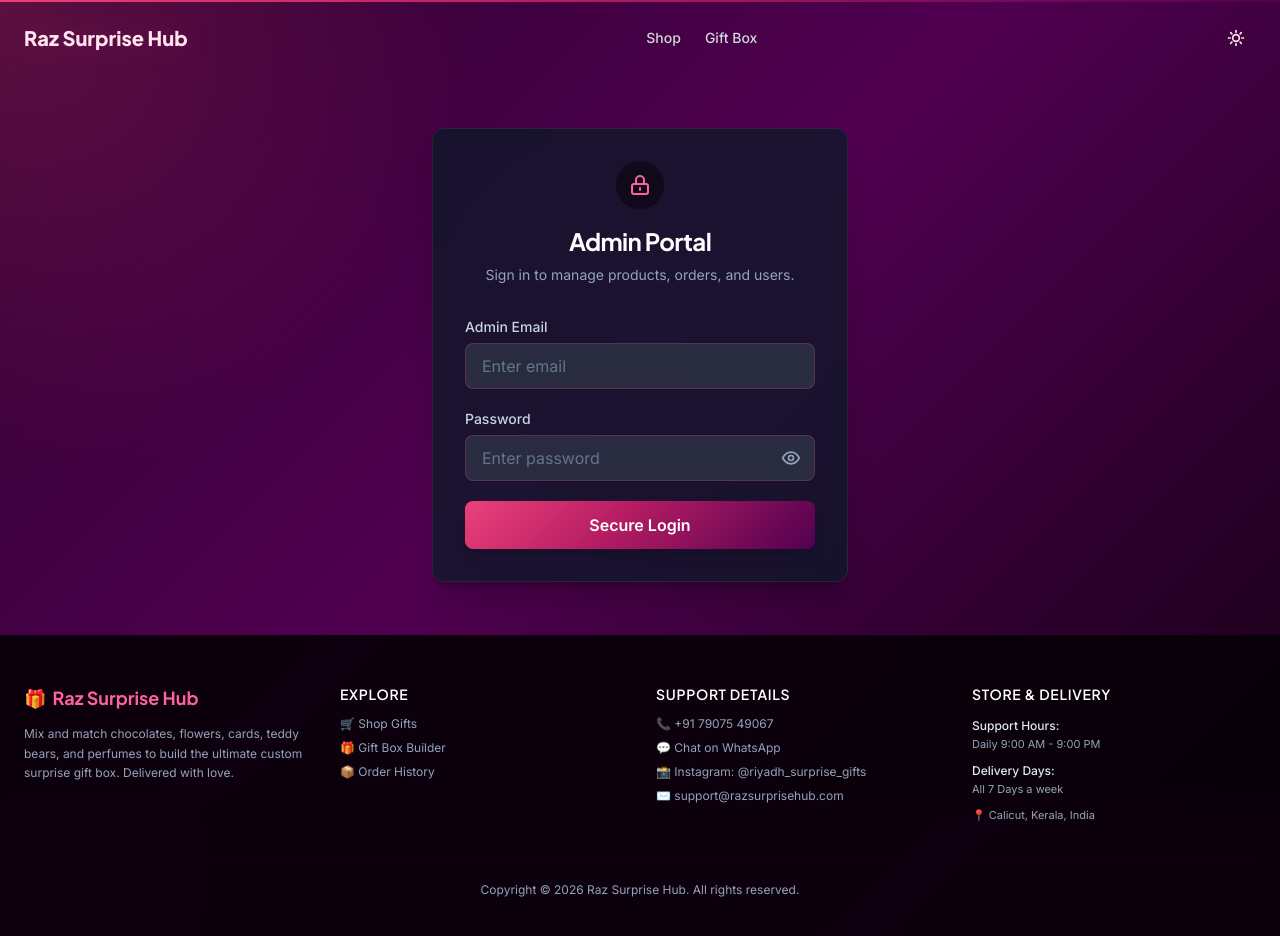
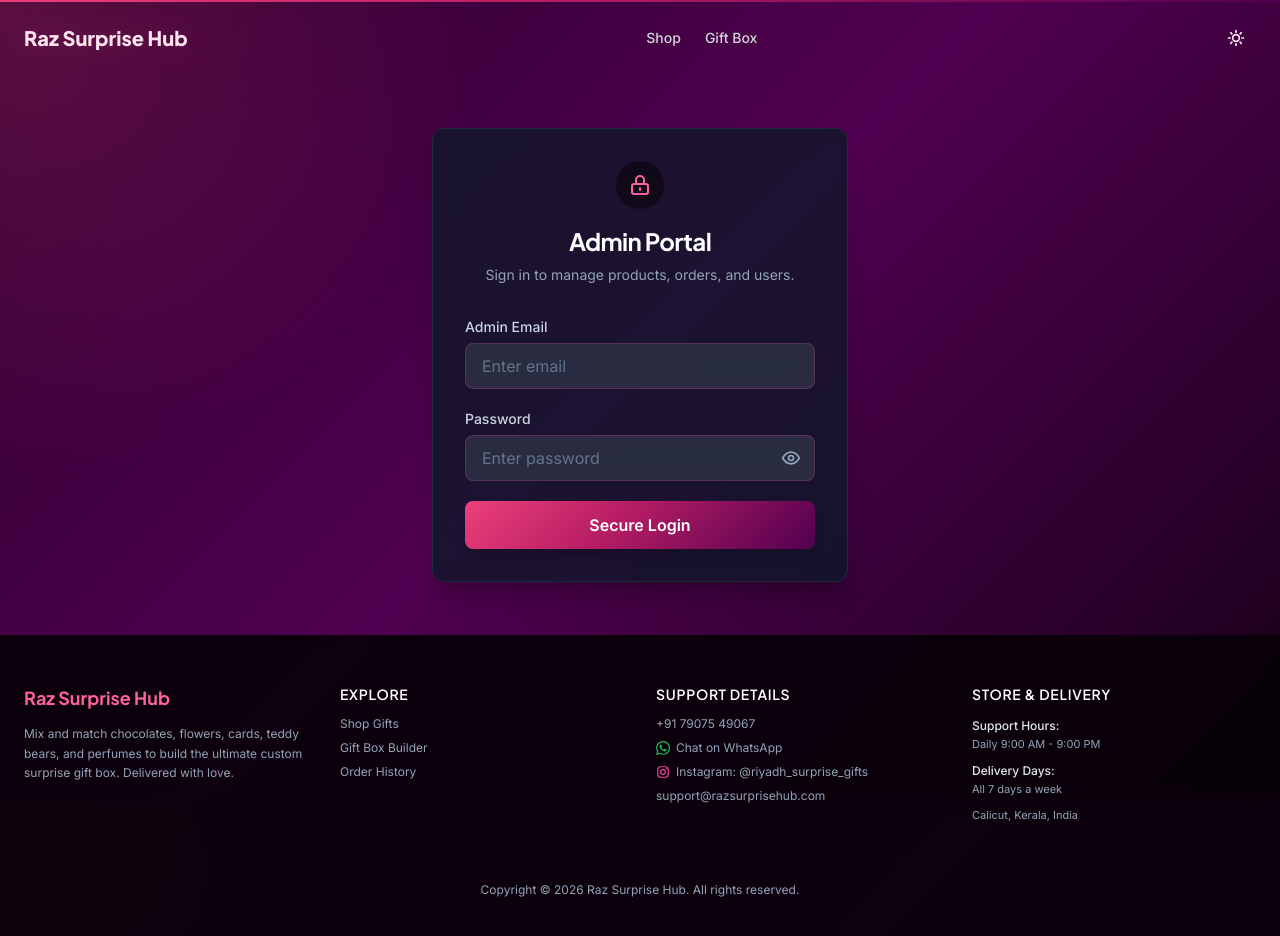
Before and after one commit to muhammedshammashere/razsurprisehub, a React (Vite) app in the folder client/: page /admin in a window 1280 px wide. Shown: the top 936 px of the page. Built offline with nearby package versions, Linux system fonts and the light colour scheme; no server answers; the HTML template or start-up script is replaced by a standard one.

Commit message:
instagram and whatapp icon added in footer

```diff
--- a/client/src/components/layout/Footer.jsx
+++ b/client/src/components/layout/Footer.jsx
@@ -1,77 +1,91 @@
 import { Link } from 'react-router-dom';
+
+function WhatsAppIcon({ className = 'h-4 w-4' }) {
+  return (
+    <svg className={className} viewBox="0 0 24 24" fill="currentColor" aria-hidden="true">
+      <path d="M20.52 3.48A11.82 11.82 0 0 0 12.1 0C5.56 0 .24 5.32.24 11.86c0 2.09.55 4.13 1.59 5.93L.14 24l6.36-1.67a11.85 11.85 0 0 0 5.6 1.43h.01c6.54 0 11.86-5.32 11.86-11.86 0-3.17-1.23-6.15-3.45-8.42ZM12.1 21.76h-.01a9.84 9.84 0 0 1-5.02-1.38l-.36-.21-3.77.99 1.01-3.68-.24-.38a9.82 9.82 0 0 1-1.5-5.24C2.21 6.41 6.65 2 12.1 2a9.8 9.8 0 0 1 6.99 2.9 9.83 9.83 0 0 1 2.89 7c0 5.44-4.43 9.86-9.88 9.86Zm5.42-7.39c-.3-.15-1.76-.87-2.03-.97-.27-.1-.47-.15-.67.15-.2.3-.77.97-.94 1.17-.17.2-.35.22-.65.07-.3-.15-1.25-.46-2.38-1.47-.88-.78-1.47-1.75-1.64-2.04-.17-.3-.02-.46.13-.61.13-.13.3-.35.45-.52.15-.17.2-.3.3-.5.1-.2.05-.37-.02-.52-.08-.15-.67-1.61-.92-2.21-.24-.58-.49-.5-.67-.51h-.57c-.2 0-.52.07-.79.37-.27.3-1.04 1.02-1.04 2.48 0 1.46 1.07 2.88 1.22 3.07.15.2 2.1 3.2 5.08 4.49.71.31 1.27.49 1.7.63.71.23 1.36.2 1.87.12.57-.08 1.76-.72 2.01-1.41.25-.7.25-1.29.17-1.41-.07-.13-.27-.2-.57-.35Z" />
+    </svg>
+  );
+}
+
+function InstagramIcon({ className = 'h-4 w-4' }) {
+  return (
+    <svg className={className} viewBox="0 0 24 24" fill="none" aria-hidden="true">
+      <rect width="18" height="18" x="3" y="3" rx="5" stroke="currentColor" strokeWidth="2" />
+      <circle cx="12" cy="12" r="4" stroke="currentColor" strokeWidth="2" />
+      <circle cx="17.5" cy="6.5" r="1.2" fill="currentColor" />
+    </svg>
+  );
+}
 
 export default function Footer() {
   return (
-    <footer className="mt-auto border-t border-brand-900/10 bg-brand-50/30 py-12 backdrop-blur dark:border-brand-900/30 dark:bg-brand-950/90 text-slate-600 dark:text-slate-400">
+    <footer className="mt-auto border-t border-brand-900/10 bg-brand-50/30 py-12 text-slate-600 backdrop-blur dark:border-brand-900/30 dark:bg-brand-950/90 dark:text-slate-400">
       <div className="mx-auto max-w-7xl px-4 sm:px-6">
         <div className="grid gap-8 sm:grid-cols-2 md:grid-cols-4">
-          {/* Column 1: Brand details */}
           <div className="space-y-3">
-            <h3 className="font-display text-lg font-bold text-brand-500 dark:text-brand-400 flex items-center gap-1.5">
-              <span>🎁</span>
+            <h3 className="flex items-center gap-1.5 font-display text-lg font-bold text-brand-500 dark:text-brand-400">
               <span>Raz Surprise Hub</span>
             </h3>
             <p className="text-xs leading-relaxed">
-              Mix and match chocolates, flowers, cards, teddy bears, and perfumes to build the ultimate custom surprise gift box. Delivered with love.
+              Mix and match chocolates, flowers, cards, teddy bears, and perfumes to build the
+              ultimate custom surprise gift box. Delivered with love.
             </p>
           </div>
 
-          {/* Column 2: Quick Links */}
           <div>
-            <h4 className="font-semibold text-slate-900 dark:text-white text-sm uppercase tracking-wider mb-3">
+            <h4 className="mb-3 text-sm font-semibold uppercase tracking-wider text-slate-900 dark:text-white">
               Explore
             </h4>
             <ul className="space-y-2 text-xs">
               <li>
-                <Link to="/shop" className="hover:text-brand-500 transition-colors">
-                  🛒 Shop Gifts
+                <Link to="/shop" className="transition-colors hover:text-brand-500">
+                  Shop Gifts
                 </Link>
               </li>
               <li>
-                <Link to="/gift-box" className="hover:text-brand-500 transition-colors">
-                  🎁 Gift Box Builder
+                <Link to="/gift-box" className="transition-colors hover:text-brand-500">
+                  Gift Box Builder
                 </Link>
               </li>
               <li>
-                <Link to="/orders" className="hover:text-brand-500 transition-colors">
-                  📦 Order History
+                <Link to="/orders" className="transition-colors hover:text-brand-500">
+                  Order History
                 </Link>
               </li>
             </ul>
           </div>
 
-          {/* Column 3: Contact & Support */}
           <div>
-            <h4 className="font-semibold text-slate-900 dark:text-white text-sm uppercase tracking-wider mb-3">
+            <h4 className="mb-3 text-sm font-semibold uppercase tracking-wider text-slate-900 dark:text-white">
               Support Details
             </h4>
             <ul className="space-y-2 text-xs">
               <li>
-                <a href="tel:+917907549067" className="hover:text-brand-500 transition-colors flex items-center gap-1.5">
-                  📞 +91 79075 49067
+                <a href="tel:+917907549067" className="flex items-center gap-1.5 transition-colors hover:text-brand-500">
+                  <span>+91 79075 49067</span>
                 </a>
               </li>
               <li>
-                <a href="https://wa.me/7907549067" target="_blank" rel="noopener noreferrer" className="hover:text-brand-500 transition-colors flex items-center gap-1.5">
-                  💬 Chat on WhatsApp
+                <a href="https://wa.me/7907549067" target="_blank" rel="noopener noreferrer" className="flex items-center gap-1.5 transition-colors hover:text-brand-500">
+                  <WhatsAppIcon className="h-3.5 w-3.5 text-green-500" />
+                  <span>Chat on WhatsApp</span>
                 </a>
               </li>
               <li>
-                <a href="https://www.instagram.com/riyadh_surprise_gifts?igsh=MWd1c2J1YzV4Z3RlMQ==" target="_blank" rel="noopener noreferrer" className="hover:text-brand-500 transition-colors flex items-center gap-1.5">
-                  📸 Instagram: @riyadh_surprise_gifts
+                <a href="https://www.instagram.com/riyadh_surprise_gifts?igsh=MWd1c2J1YzV4Z3RlMQ==" target="_blank" rel="noopener noreferrer" className="flex items-center gap-1.5 transition-colors hover:text-brand-500">
+                  <InstagramIcon className="h-3.5 w-3.5 text-pink-500" />
+                  <span>Instagram: @riyadh_surprise_gifts</span>
                 </a>
               </li>
               <li>
-                <span className="flex items-center gap-1.5">
-                  ✉️ support@razsurprisehub.com
-                </span>
+                <span>support@razsurprisehub.com</span>
               </li>
             </ul>
           </div>
 
-          {/* Column 4: Hours & Delivery */}
           <div>
-            <h4 className="font-semibold text-slate-900 dark:text-white text-sm uppercase tracking-wider mb-3">
+            <h4 className="mb-3 text-sm font-semibold uppercase tracking-wider text-slate-900 dark:text-white">
               Store & Delivery
             </h4>
             <ul className="space-y-2 text-xs leading-relaxed">
@@ -81,20 +95,17 @@
               </li>
               <li>
                 <span className="font-medium text-slate-900 dark:text-slate-200">Delivery Days:</span>
-                <span className="block text-[11px]">All 7 Days a week</span>
+                <span className="block text-[11px]">All 7 days a week</span>
               </li>
               <li>
-                <span className="text-[11px] block">📍 Calicut, Kerala, India</span>
+                <span className="block text-[11px]">Calicut, Kerala, India</span>
               </li>
             </ul>
           </div>
         </div>
 
-        {/* Bottom copyright */}
-        <div className="mt-8 border-t border-brand-900/10 dark:border-brand-900/20 pt-6 text-center text-xs">
-          <p>
-            Copyright &copy; {new Date().getFullYear()} Raz Surprise Hub. All rights reserved.
-          </p>
+        <div className="mt-8 border-t border-brand-900/10 pt-6 text-center text-xs dark:border-brand-900/20">
+          <p>Copyright &copy; {new Date().getFullYear()} Raz Surprise Hub. All rights reserved.</p>
         </div>
       </div>
     </footer>
--- a/client/src/pages/Orders.jsx
+++ b/client/src/pages/Orders.jsx
@@ -2,8 +2,33 @@
 import { Link } from 'react-router-dom';
 import api from '../api/axios';
 import Loader from '../components/ui/Loader';
-import { formatCurrency } from '../utils/formatCurrency';
 import { ORDER_STATUS_LABELS, ORDER_STATUS_COLORS } from '../utils/constants';
+
+function WhatsAppIcon({ className = 'h-4 w-4' }) {
+  return (
+    <svg className={className} viewBox="0 0 24 24" fill="currentColor" aria-hidden="true">
+      <path d="M20.52 3.48A11.82 11.82 0 0 0 12.1 0C5.56 0 .24 5.32.24 11.86c0 2.09.55 4.13 1.59 5.93L.14 24l6.36-1.67a11.85 11.85 0 0 0 5.6 1.43h.01c6.54 0 11.86-5.32 11.86-11.86 0-3.17-1.23-6.15-3.45-8.42ZM12.1 21.76h-.01a9.84 9.84 0 0 1-5.02-1.38l-.36-.21-3.77.99 1.01-3.68-.24-.38a9.82 9.82 0 0 1-1.5-5.24C2.21 6.41 6.65 2 12.1 2a9.8 9.8 0 0 1 6.99 2.9 9.83 9.83 0 0 1 2.89 7c0 5.44-4.43 9.86-9.88 9.86Zm5.42-7.39c-.3-.15-1.76-.87-2.03-.97-.27-.1-.47-.15-.67.15-.2.3-.77.97-.94 1.17-.17.2-.35.22-.65.07-.3-.15-1.25-.46-2.38-1.47-.88-.78-1.47-1.75-1.64-2.04-.17-.3-.02-.46.13-.61.13-.13.3-.35.45-.52.15-.17.2-.3.3-.5.1-.2.05-.37-.02-.52-.08-.15-.67-1.61-.92-2.21-.24-.58-.49-.5-.67-.51h-.57c-.2 0-.52.07-.79.37-.27.3-1.04 1.02-1.04 2.48 0 1.46 1.07 2.88 1.22 3.07.15.2 2.1 3.2 5.08 4.49.71.31 1.27.49 1.7.63.71.23 1.36.2 1.87.12.57-.08 1.76-.72 2.01-1.41.25-.7.25-1.29.17-1.41-.07-.13-.27-.2-.57-.35Z" />
+    </svg>
+  );
+}
+
+const getWhatsAppUrl = (order) => {
+  const itemsText =
+    order.items
+      ?.map((item) => `- ${item.name || item.product?.name || 'Item'} (Qty: ${item.quantity})`)
+      .join('\n') || '';
+
+  const messageText = `Hello! I would like to place/confirm my order.
+
+*Order Number:* ${order.orderNumber}
+*Delivery Date:* ${new Date(order.deliveryDate).toLocaleDateString()}
+*Personalized Message:* ${order.personalizedMessage ? `"${order.personalizedMessage}"` : 'None'}
+
+*Items:*
+${itemsText}`;
+
+  return `https://wa.me/7907549067?text=${encodeURIComponent(messageText)}`;
+};
 
 export default function Orders() {
   const [orders, setOrders] = useState([]);
@@ -29,11 +54,11 @@
             <Link
               key={order._id}
               to={`/orders/${order._id}`}
-              className="card flex flex-col gap-4 sm:flex-row sm:items-center sm:justify-between hover:border-brand-300"
+              className="card flex flex-col gap-4 hover:border-brand-300 sm:flex-row sm:items-center sm:justify-between"
             >
               <div>
                 <p className="font-semibold text-slate-900 dark:text-white">{order.orderNumber}</p>
-                <p className="text-xs text-slate-500 dark:text-slate-400 mt-1">
+                <p className="mt-1 text-xs text-slate-500 dark:text-slate-400">
                   Ordered on {new Date(order.createdAt).toLocaleDateString()}
                 </p>
               </div>
@@ -43,23 +68,12 @@
                   onClick={(e) => {
                     e.preventDefault();
                     e.stopPropagation();
-                    const itemsText = order.items
-                      ?.map((item) => `- ${item.name || item.product?.name || 'Item'} (Qty: ${item.quantity})`)
-                      .join('\n') || '';
-                    const messageText = `Hello! I would like to place/confirm my order.
-
-*Order Number:* ${order.orderNumber}
-*Delivery Date:* ${new Date(order.deliveryDate).toLocaleDateString()}
-*Personalized Message:* ${order.personalizedMessage ? `"${order.personalizedMessage}"` : 'None'}
-
-*Items:*
-${itemsText}`;
-                    const whatsappUrl = `https://wa.me/7907549067?text=${encodeURIComponent(messageText)}`;
-                    window.open(whatsappUrl, '_blank');
+                    window.open(getWhatsAppUrl(order), '_blank');
                   }}
-                  className="btn-secondary py-1.5 px-3 text-xs font-semibold flex items-center gap-1.5"
+                  className="btn-secondary flex items-center gap-1.5 px-3 py-1.5 text-xs font-semibold"
                 >
-                  💬 Connect WhatsApp
+                  <WhatsAppIcon className="h-3.5 w-3.5 text-green-500" />
+                  <span>Connect WhatsApp</span>
                 </button>
                 <span
                   className={`inline-block w-fit rounded-full px-3 py-1 text-xs font-medium ${ORDER_STATUS_COLORS[order.status]}`}
```
Also changed, not shown: client/src/pages/OrderDetail.jsx (+23 -18 lines).
